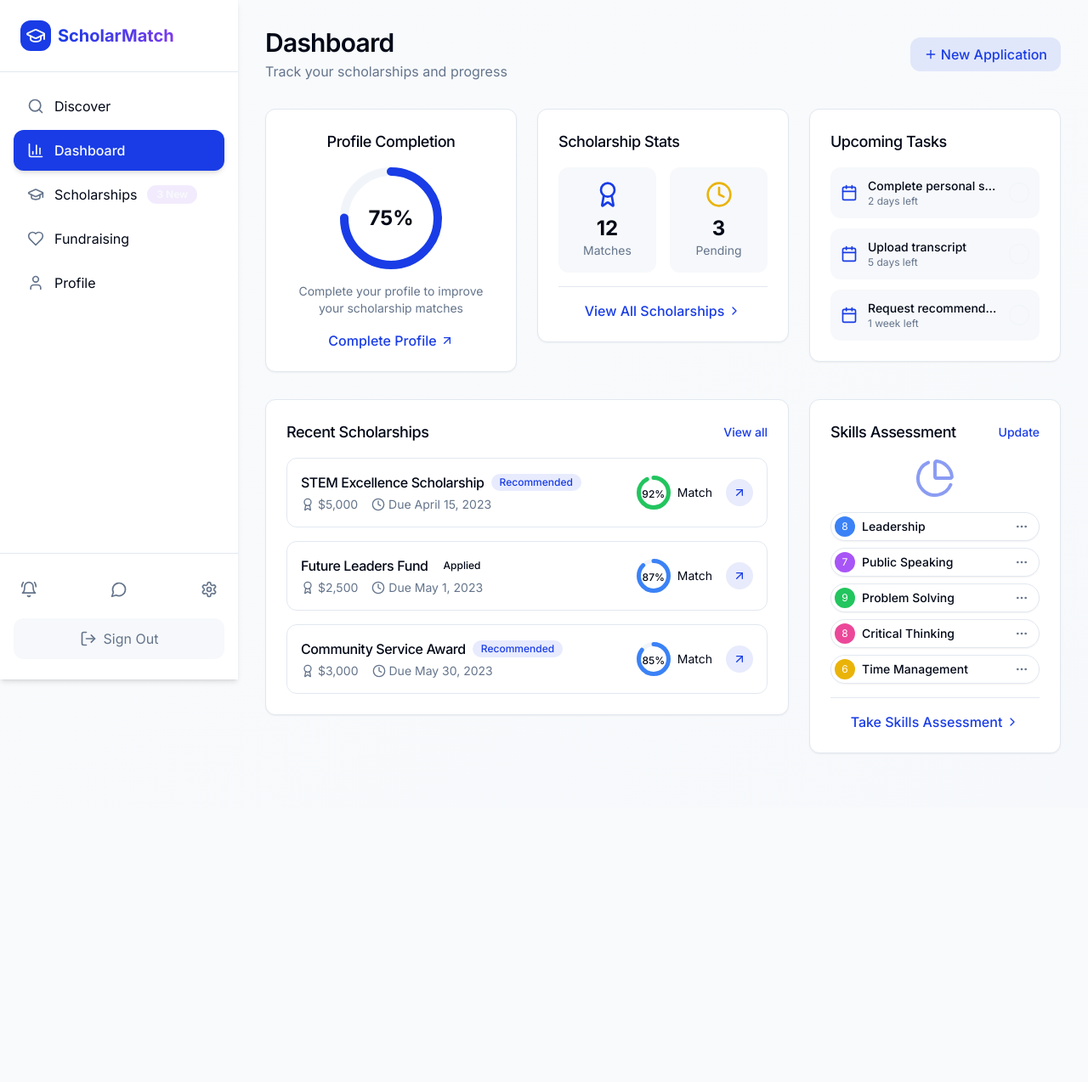
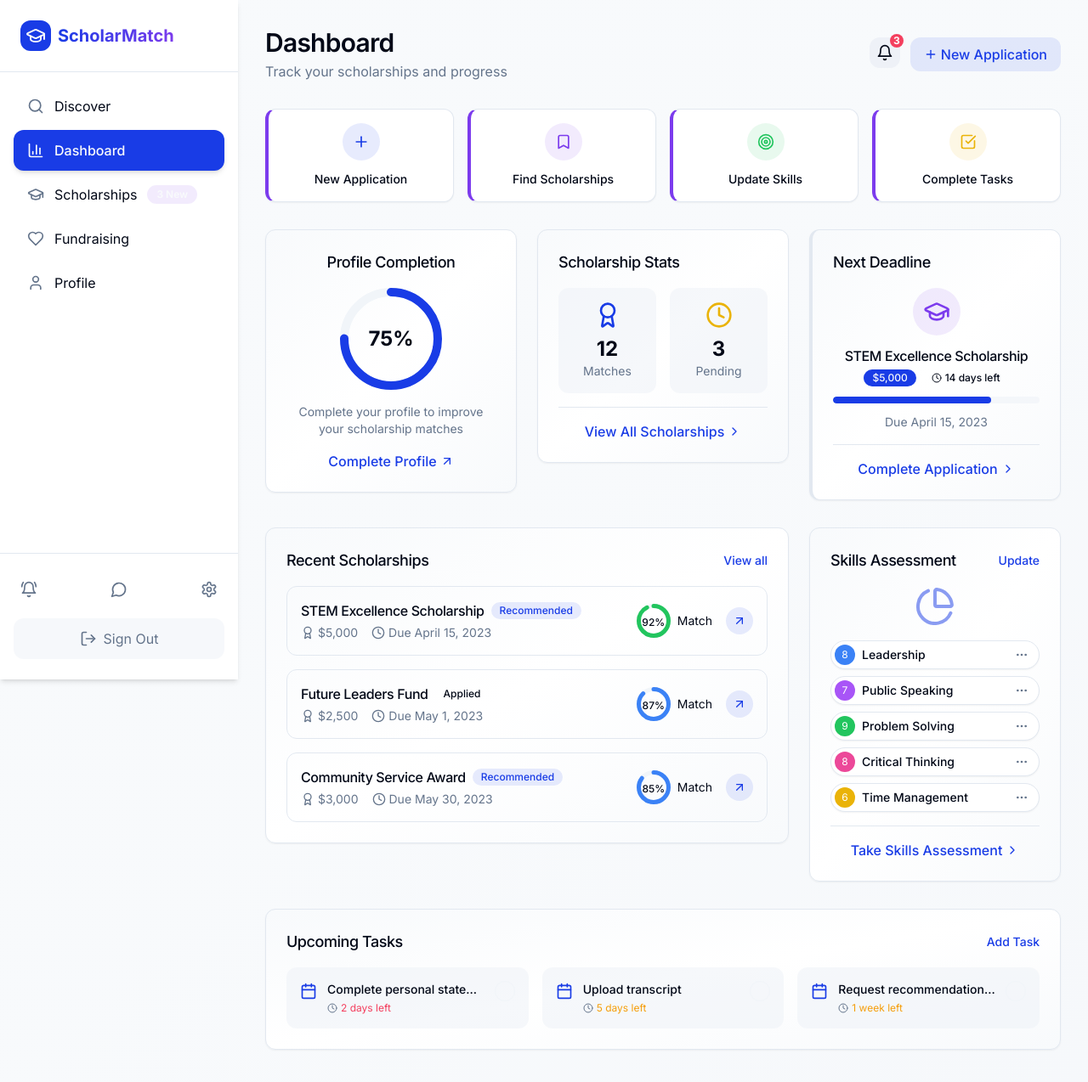
Before and after one commit to ryhan5/learnwell-fundwise-track, a React (Vite) app: page /dashboard in a window 1280 px wide. Shown: the top 1274 px of the page at 85% size. Before the commit the page ends 951 px from the top, so only its background shows below. Built offline with nearby package versions, Linux system fonts and the light colour scheme.

Commit message:
Refactor: Add features and fix bugs

```diff
--- a/src/components/ui-components/Badge.tsx
+++ b/src/components/ui-components/Badge.tsx
@@ -9,7 +9,8 @@ type BadgeVariant =
   | "danger"
   | "info"
   | "primary"
-  | "accent";
+  | "accent"
+  | "notification";
 
 interface BadgeProps {
   children: React.ReactNode;
@@ -26,7 +27,8 @@ const Badge = ({ children, variant = "default", className }: BadgeProps) => {
     danger: "bg-destructive/10 text-destructive",
     info: "bg-info/10 text-info-foreground",
     primary: "bg-primary text-primary-foreground",
-    accent: "bg-accent text-accent-foreground"
+    accent: "bg-accent text-accent-foreground",
+    notification: "bg-rose-500 text-white min-w-4 h-4 flex items-center justify-center px-1 text-xs font-bold rounded-full"
   };
 
   return (
--- a/src/components/ui-components/Card.tsx
+++ b/src/components/ui-components/Card.tsx
@@ -7,7 +7,8 @@ interface CardProps {
   className?: string;
   onClick?: () => void;
   highlighted?: boolean;
-  variant?: "default" | "gradient" | "outline" | "glass";
+  variant?: "default" | "gradient" | "outline" | "glass" | "dashboard";
+  role?: "stat" | "action" | "info" | "default";
 }
 
 const Card = ({
@@ -15,13 +16,22 @@ const Card = ({
   className,
   onClick,
   highlighted = false,
-  variant = "default"
+  variant = "default",
+  role = "default"
 }: CardProps) => {
   const variantStyles = {
     default: "bg-card",
     gradient: "bg-gradient-to-br from-primary/5 via-card to-accent/5",
     outline: "bg-background border-2",
-    glass: "glass"
+    glass: "glass",
+    dashboard: "bg-gradient-to-br from-background via-card to-background"
+  };
+
+  const roleStyles = {
+    stat: "border-l-4 border-l-primary",
+    action: "border-l-4 border-l-accent hover:border-l-6 transition-all",
+    info: "border-l-4 border-l-info",
+    default: ""
   };
 
   return (
@@ -33,6 +43,7 @@ const Card = ({
       className={cn(
         "relative rounded-xl shadow-sm border overflow-hidden transition-all duration-200",
         variantStyles[variant],
+        roleStyles[role],
         highlighted && "ring-2 ring-primary",
         onClick && "cursor-pointer hover-scale",
         className
--- a/src/pages/Dashboard.tsx
+++ b/src/pages/Dashboard.tsx
@@ -5,10 +5,29 @@ import Badge from "@/components/ui-components/Badge";
 import ProgressRing from "@/components/ui-components/ProgressRing";
 import SkillBadge from "@/components/ui-components/SkillBadge";
 import { motion } from "framer-motion";
-import { ArrowUpRight, Clock, Award, BarChart3, PieChart, Calendar, ChevronRight, Plus } from "lucide-react";
+import {
+  ArrowUpRight,
+  Clock,
+  Award,
+  BarChart3,
+  PieChart,
+  Calendar,
+  ChevronRight,
+  Plus,
+  Bell,
+  BookOpen,
+  Bookmark,
+  GraduationCap,
+  Target,
+  CheckSquare,
+  AlertCircle
+} from "lucide-react";
 import { Link } from "react-router-dom";
+import { useState } from "react";
 
 const Dashboard = () => {
+  const [showNotifications, setShowNotifications] = useState(false);
+
   const recentScholarships = [
     {
       id: 1,
@@ -17,6 +36,7 @@ const Dashboard = () => {
       deadline: "April 15, 2023",
       status: "Recommended",
       match: 92,
+      daysLeft: 14
     },
     {
       id: 2,
@@ -25,6 +45,7 @@ const Dashboard = () => {
       deadline: "May 1, 2023",
       status: "Applied",
       match: 87,
+      daysLeft: 30
     },
     {
       id: 3,
@@ -33,6 +54,7 @@ const Dashboard = () => {
       deadline: "May 30, 2023",
       status: "Recommended",
       match: 85,
+      daysLeft: 59
     },
   ];
 
@@ -45,10 +67,39 @@ const Dashboard = () => {
   ];
 
   const upcomingTasks = [
-    { id: 1, name: "Complete personal statement", deadline: "2 days left" },
-    { id: 2, name: "Upload transcript", deadline: "5 days left" },
-    { id: 3, name: "Request recommendation letter", deadline: "1 week left" },
+    { id: 1, name: "Complete personal statement", deadline: "2 days left", priority: "high" },
+    { id: 2, name: "Upload transcript", deadline: "5 days left", priority: "medium" },
+    { id: 3, name: "Request recommendation letter", deadline: "1 week left", priority: "medium" },
   ];
+
+  const notifications = [
+    { id: 1, title: "Application Deadline", message: "STEM Excellence Scholarship deadline in 2 weeks", time: "2 hours ago", type: "deadline" },
+    { id: 2, title: "Application Submitted", message: "Your Future Leaders Fund application has been received", time: "Yesterday", type: "success" },
+    { id: 3, title: "Profile Update Needed", message: "Complete your academic history to improve matches", time: "3 days ago", type: "warning" },
+  ];
+
+  const quickActions = [
+    { name: "New Application", icon: Plus, color: "bg-primary/10 text-primary" },
+    { name: "Find Scholarships", icon: Bookmark, color: "bg-accent/10 text-accent" },
+    { name: "Update Skills", icon: Target, color: "bg-green-500/10 text-green-500" },
+    { name: "Complete Tasks", icon: CheckSquare, color: "bg-yellow-500/10 text-yellow-500" },
+  ];
+
+  // Calculate deadline countdown for closest scholarship
+  const closestDeadline = recentScholarships.reduce((prev, current) =>
+    (prev.daysLeft < current.daysLeft) ? prev : current);
+
+  const priorityColor = {
+    high: "text-rose-500",
+    medium: "text-amber-500",
+    low: "text-green-500"
+  };
+
+  const notificationIcon = {
+    deadline: <Clock className="w-5 h-5 text-primary" />,
+    success: <CheckSquare className="w-5 h-5 text-green-500" />,
+    warning: <AlertCircle className="w-5 h-5 text-amber-500" />,
+  };
 
   return (
     <MainLayout>
@@ -58,13 +109,81 @@ const Dashboard = () => {
             <h1 className="text-2xl md:text-3xl font-semibold">Dashboard</h1>
             <p className="text-muted-foreground mt-1">Track your scholarships and progress</p>
           </div>
-          <div className="flex gap-2">
+          <div className="flex gap-3">
+            <div className="relative">
+              <button
+                className="bg-secondary hover:bg-secondary/80 text-foreground font-medium px-2 py-2 rounded-lg inline-flex items-center gap-1 transition-colors"
+                onClick={() => setShowNotifications(!showNotifications)}
+              >
+                <Bell className="w-5 h-5" />
+                <Badge variant="notification" className="absolute -top-1 -right-1">
+                  {notifications.length}
+                </Badge>
+              </button>
+
+              {/* Notification dropdown */}
+              {showNotifications && (
+                <motion.div
+                  initial={{ opacity: 0, y: 10 }}
+                  animate={{ opacity: 1, y: 0 }}
+                  className="absolute right-0 mt-2 w-72 bg-card border rounded-lg shadow-lg z-50"
+                >
+                  <div className="p-3 border-b">
+                    <h3 className="font-medium">Notifications</h3>
+                  </div>
+                  <div className="max-h-72 overflow-y-auto">
+                    {notifications.map(notification => (
+                      <div key={notification.id} className="p-3 border-b hover:bg-muted/50 transition-colors">
+                        <div className="flex gap-3">
+                          <div className="flex-shrink-0 mt-1">
+                            {notificationIcon[notification.type]}
+                          </div>
+                          <div>
+                            <p className="font-medium text-sm">{notification.title}</p>
+                            <p className="text-xs text-muted-foreground mb-1">{notification.message}</p>
+                            <p className="text-xs text-muted-foreground/70">{notification.time}</p>
+                          </div>
+                        </div>
+                      </div>
+                    ))}
+                  </div>
+                  <div className="p-2 text-center border-t">
+                    <Link to="/notifications" className="text-xs text-primary font-medium">
+                      View all notifications
+                    </Link>
+                  </div>
+                </motion.div>
+              )}
+            </div>
+
             <button className="bg-primary/10 hover:bg-primary/20 text-primary font-medium px-4 py-2 rounded-lg inline-flex items-center gap-1 transition-colors">
               <Plus className="w-4 h-4" />
               <span>New Application</span>
             </button>
           </div>
         </header>
+
+        {/* Quick Actions */}
+        <div className="grid grid-cols-2 sm:grid-cols-4 gap-4 mb-8">
+          {quickActions.map((action, index) => (
+            <motion.div
+              key={index}
+              initial={{ opacity: 0, y: 10 }}
+              animate={{ opacity: 1, y: 0 }}
+              transition={{ duration: 0.3, delay: 0.1 * index }}
+            >
+              <Card
+                className="p-4 flex flex-col items-center text-center hover:shadow-md transition-all cursor-pointer"
+                role="action"
+              >
+                <div className={`${action.color} p-3 rounded-full mb-3`}>
+                  <action.icon className="w-5 h-5" />
+                </div>
+                <span className="text-sm font-medium">{action.name}</span>
+              </Card>
+            </motion.div>
+          ))}
+        </div>
 
         <div className="grid grid-cols-1 lg:grid-cols-3 gap-6 mb-8">
           {/* Profile Completion */}
@@ -73,7 +192,7 @@ const Dashboard = () => {
             animate={{ opacity: 1, y: 0 }}
             transition={{ duration: 0.3 }}
           >
-            <Card className="p-6 flex flex-col items-center">
+            <Card className="p-6 flex flex-col items-center" variant="dashboard">
               <h3 className="text-lg font-medium text-center mb-4">Profile Completion</h3>
               <ProgressRing value={75} size={120} strokeWidth={10}>
                 <span className="text-2xl font-bold">75%</span>
@@ -93,7 +212,7 @@ const Dashboard = () => {
             animate={{ opacity: 1, y: 0 }}
             transition={{ duration: 0.3, delay: 0.1 }}
           >
-            <Card className="p-6">
+            <Card className="p-6" variant="dashboard">
               <h3 className="text-lg font-medium mb-4">Scholarship Stats</h3>
               <div className="grid grid-cols-2 gap-4">
                 <div className="bg-secondary/50 rounded-lg p-4 flex flex-col items-center">
@@ -118,25 +237,42 @@ const Dashboard = () => {
             </Card>
           </motion.div>
 
-          {/* Upcoming Tasks */}
+          {/* Deadline Countdown */}
           <motion.div
             initial={{ opacity: 0, y: 10 }}
             animate={{ opacity: 1, y: 0 }}
             transition={{ duration: 0.3, delay: 0.2 }}
           >
-            <Card className="p-6">
-              <h3 className="text-lg font-medium mb-4">Upcoming Tasks</h3>
-              <div className="space-y-3">
-                {upcomingTasks.map((task) => (
-                  <div key={task.id} className="flex items-center gap-3 p-3 bg-secondary/50 rounded-lg">
-                    <Calendar className="w-5 h-5 text-primary flex-shrink-0" />
-                    <div className="flex-1 min-w-0">
-                      <p className="text-sm font-medium truncate">{task.name}</p>
-                      <p className="text-xs text-muted-foreground">{task.deadline}</p>
-                    </div>
-                    <button className="w-6 h-6 rounded-full border border-muted flex items-center justify-center flex-shrink-0 hover:border-primary hover:bg-primary/5 transition-colors"></button>
-                  </div>
-                ))}
+            <Card className="p-6" variant="dashboard" role="info">
+              <h3 className="text-lg font-medium mb-4">Next Deadline</h3>
+              <div className="flex flex-col items-center">
+                <div className="mb-3 p-3 bg-accent/10 rounded-full">
+                  <GraduationCap className="w-8 h-8 text-accent" />
+                </div>
+                <h4 className="font-medium text-center mb-1">{closestDeadline.name}</h4>
+                <div className="flex items-center gap-2 mb-3">
+                  <Badge variant="primary">{closestDeadline.amount}</Badge>
+                  <Badge variant="warning">
+                    <Clock className="w-3 h-3 mr-1" /> {closestDeadline.daysLeft} days left
+                  </Badge>
+                </div>
+                <div className="w-full bg-secondary/50 h-2 rounded-full overflow-hidden">
+                  <div
+                    className="bg-primary h-full rounded-full"
+                    style={{ width: `${Math.min(100, (1 - closestDeadline.daysLeft/60) * 100)}%` }}
+                  />
+                </div>
+                <p className="text-sm text-muted-foreground mt-3 text-center">
+                  Due {closestDeadline.deadline}
+                </p>
+              </div>
+              <div className="mt-4 pt-4 border-t">
+                <Link
+                  to={`/scholarships/${closestDeadline.id}`}
+                  className="text-primary font-medium inline-flex items-center gap-1 w-full justify-center"
+                >
+                  Complete Application <ChevronRight className="w-4 h-4" />
+                </Link>
               </div>
             </Card>
           </motion.div>
@@ -150,7 +286,7 @@ const Dashboard = () => {
             transition={{ duration: 0.3, delay: 0.3 }}
             className="lg:col-span-2"
           >
-            <Card className="p-6">
+            <Card className="p-6" variant="dashboard">
               <div className="flex justify-between items-center mb-4">
                 <h3 className="text-lg font-medium">Recent Scholarships</h3>
                 <Link to="/scholarships" className="text-primary text-sm font-medium">
@@ -220,7 +356,7 @@ const Dashboard = () => {
             animate={{ opacity: 1, y: 0 }}
             transition={{ duration: 0.3, delay: 0.4 }}
           >
-            <Card className="p-6">
+            <Card className="p-6" variant="dashboard">
               <div className="flex justify-between items-center mb-4">
                 <h3 className="text-lg font-medium">Skills Assessment</h3>
                 <button className="text-primary text-sm font-medium">Update</button>
@@ -246,6 +382,40 @@ const Dashboard = () => {
             </Card>
           </motion.div>
         </div>
+
+        {/* Upcoming Tasks */}
+        <motion.div
+          initial={{ opacity: 0, y: 10 }}
+          animate={{ opacity: 1, y: 0 }}
+          transition={{ duration: 0.3, delay: 0.5 }}
+          className="mb-8"
+        >
+          <Card className="p-6" variant="dashboard">
+            <div className="flex justify-between items-center mb-4">
+              <h3 className="text-lg font-medium">Upcoming Tasks</h3>
+              <button className="text-primary text-sm font-medium">Add Task</button>
+            </div>
+            <div className="grid grid-cols-1 md:grid-cols-3 gap-4">
+              {upcomingTasks.map((task) => (
+                <div key={task.id} className="flex items-start gap-3 p-4 bg-secondary/50 rounded-lg">
+                  <div className="mt-0.5">
+                    <Calendar className="w-5 h-5 text-primary flex-shrink-0" />
+                  </div>
+                  <div className="flex-1 min-w-0">
+                    <p className="text-sm font-medium truncate">{task.name}</p>
+                    <p className="text-xs text-muted-foreground flex items-center gap-1 mt-1">
+                      <Clock className="w-3 h-3" />
+                      <span className={priorityColor[task.priority]}>{task.deadline}</span>
+                    </p>
+                  </div>
+                  <div className="flex-shrink-0">
+                    <button className="w-6 h-6 rounded-full border border-muted flex items-center justify-center hover:border-primary hover:bg-primary/5 transition-colors"></button>
+                  </div>
+                </div>
+              ))}
+            </div>
+          </Card>
+        </motion.div>
       </div>
     </MainLayout>
   );
```
